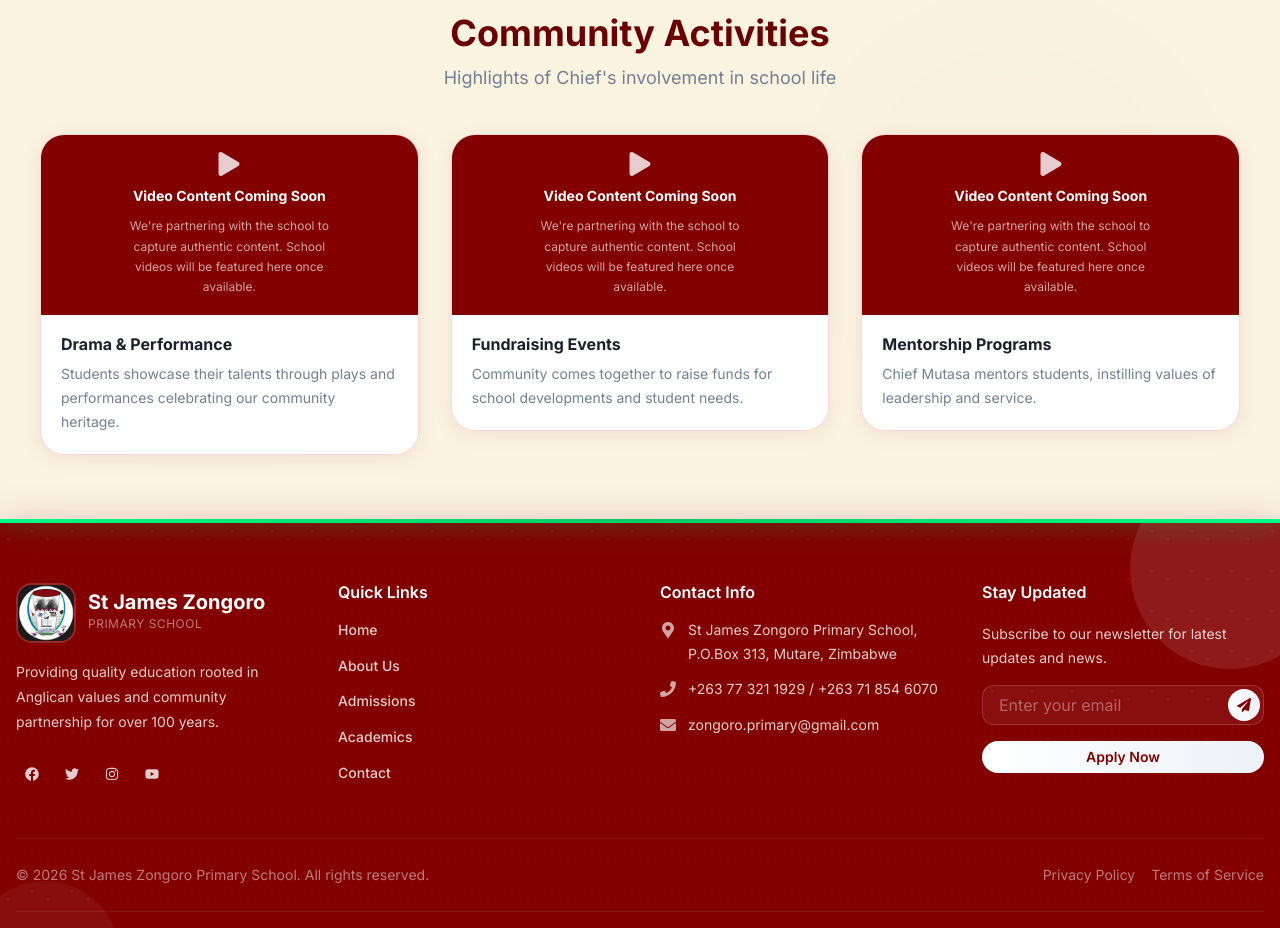
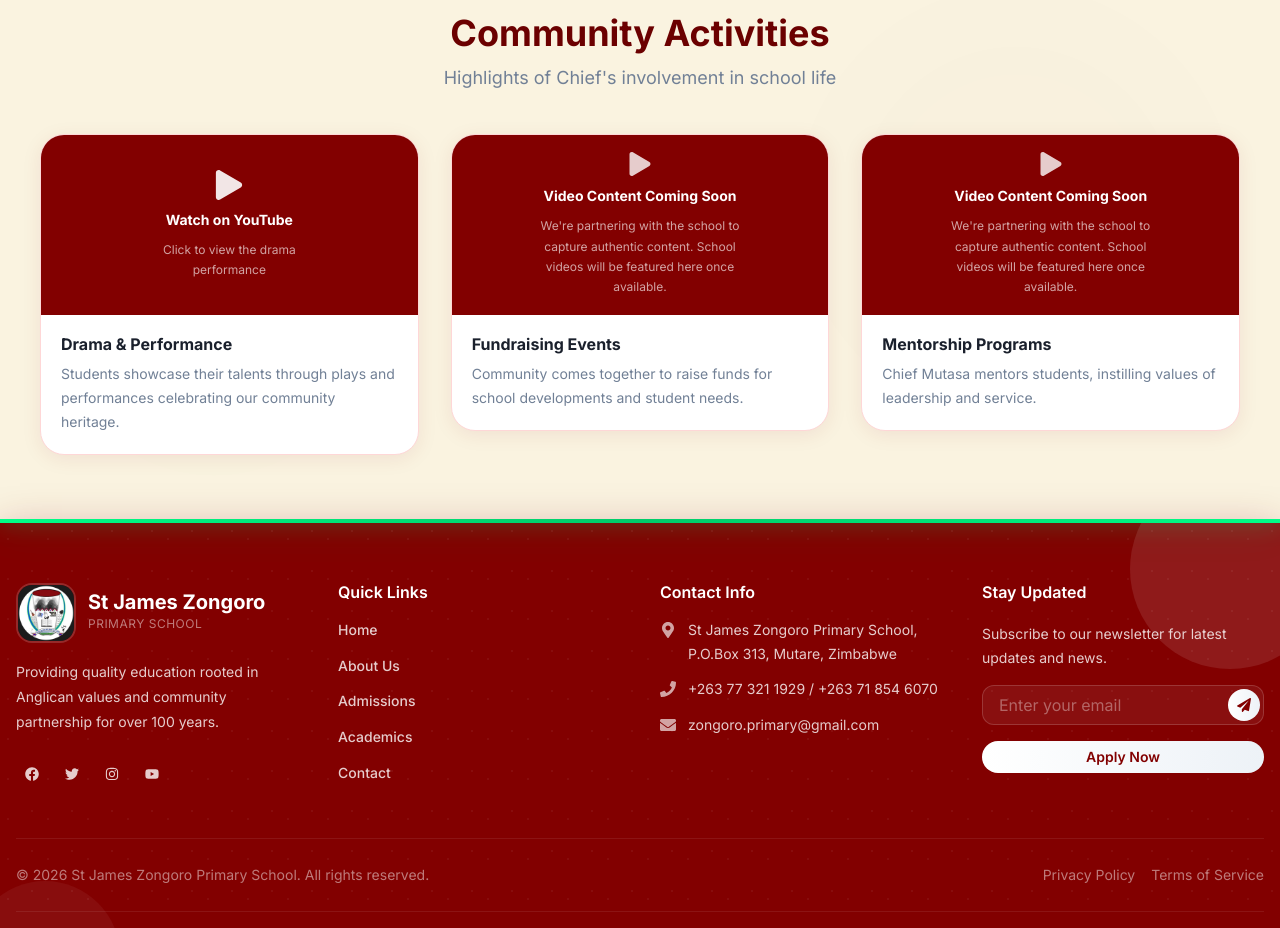
Before and after one commit to Tinashe623/ZONGORO-PRIMARY, a React (Vite) app: page /community in a window 1280 px wide. Shown: the part 1480-2408 px from the top of the page. Built offline with nearby package versions, Linux system fonts and the light colour scheme.

Commit message:
feat: replace video placeholder with dynamic YouTube link integration in CommunityPage

```diff
--- a/src/pages/CommunityPage.tsx
+++ b/src/pages/CommunityPage.tsx
@@ -8,6 +8,7 @@ import {
   Flex,
   Icon,
   Image,
+  Link,
 } from '@chakra-ui/react';
 import { FaUsers, FaBus, FaGift, FaPlay } from 'react-icons/fa';
 import PageHero from '../components/ui/PageHero';
@@ -35,8 +36,8 @@ const activities = [
   {
     title: 'Drama & Performance',
     description: 'Students showcase their talents through plays and performances celebrating our community heritage.',
-    type: 'placeholder',
-    placeholder: 'Video Content Coming Soon',
+    type: 'video',
+    videoId: 'RO3Te5m1ZBQ',
   },
   {
     title: 'Fundraising Events',
@@ -228,6 +229,36 @@ const CommunityPage = () => {
                       _hover={{ borderColor: 'maroon.300', transform: 'translateY(-6px)', boxShadow: '0 12px 40px rgba(128, 0, 32, 0.15)' }}
                       transition="all 0.35s cubic-bezier(0.4, 0, 0.2, 1)"
                     >
+                      {activity.type === 'video' && activity.videoId ? (
+                        <Link
+                          href={`https://youtu.be/${activity.videoId}`}
+                          isExternal
+                          _hover={{ textDecoration: 'none' }}
+                          w="100%"
+                        >
+                          <Box
+                            h={{ base: '200px', md: '180px' }}
+                            bg="maroon.500"
+                            display="flex"
+                            alignItems="center"
+                            justifyContent="center"
+                            position="relative"
+                            flexDirection="column"
+                            p={4}
+                            cursor="pointer"
+                            _hover={{ bg: 'maroon.600' }}
+                            transition="all 0.3s ease"
+                          >
+                            <Icon as={FaPlay} color="white" fontSize="3xl" mb={2} opacity={0.9} />
+                            <Text color="white" fontWeight="700" fontSize="sm" textAlign="center">
+                              Watch on YouTube
+                            </Text>
+                            <Text color="whiteAlpha.700" fontSize="xs" mt={2} textAlign="center" maxW="200px">
+                              Click to view the drama performance
+                            </Text>
+                          </Box>
+                        </Link>
+                      ) : (
                         <Box
                           h={{ base: '200px', md: '180px' }}
                           bg="maroon.500"
@@ -246,6 +277,7 @@ const CommunityPage = () => {
                             We're partnering with the school to capture authentic content. School videos will be featured here once available.
                           </Text>
                         </Box>
+                      )}
                       <Box p={5}>
                         <Heading size="sm" color="gray.800" mb={2}>
                           {activity.title}
```
Lines whose indentation alone changed are shown as unchanged.
